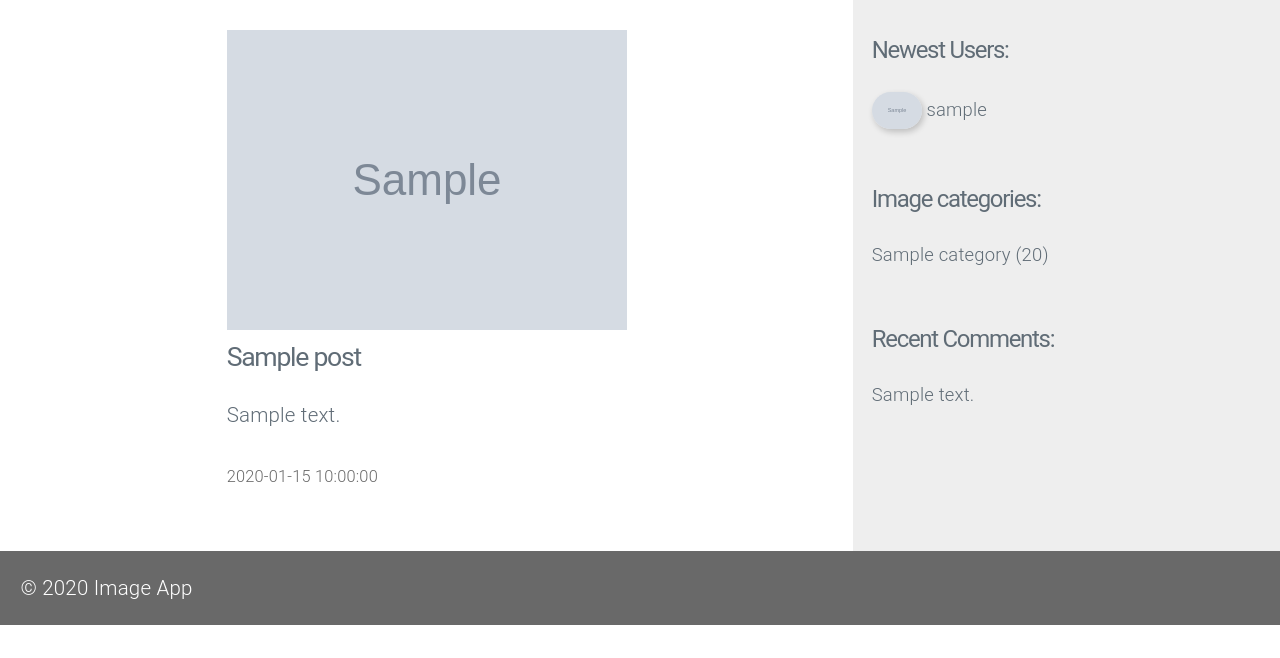
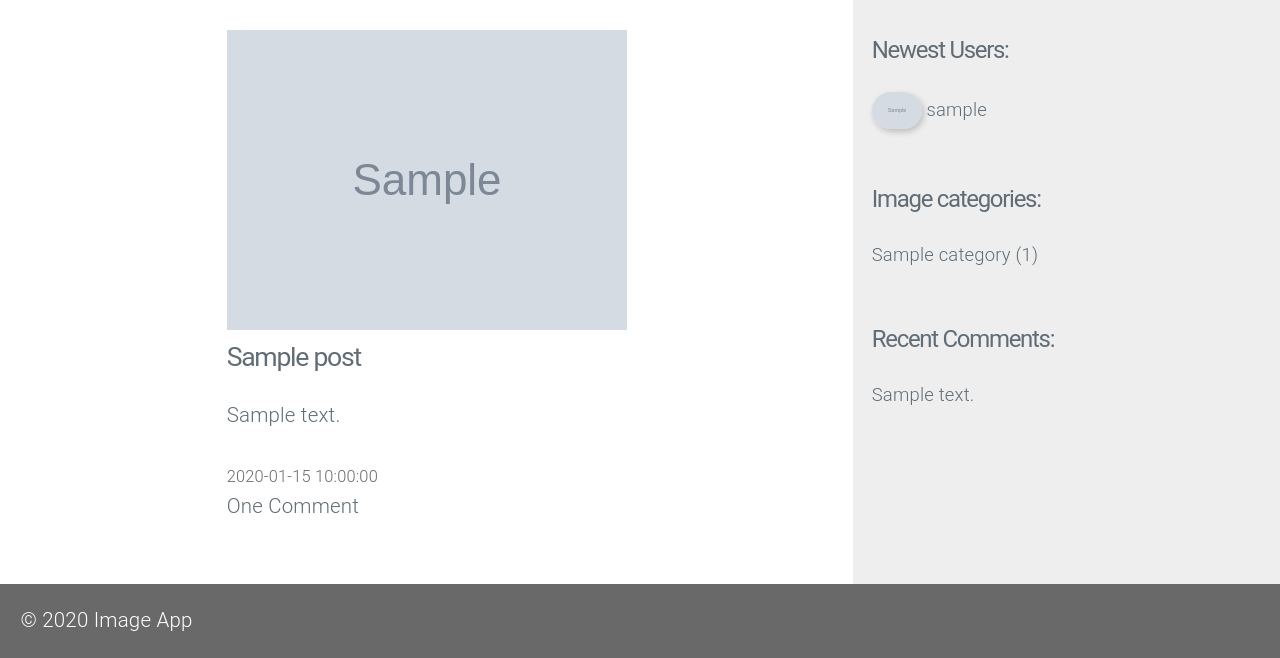
Before and after one commit to melissacabral/2020-fall, a PHP site: page / in a window 1280 px wide. Shown: the part 189-847 px from the top of the page. Before the commit the page ends 814 px from the top, so only its background shows below. Run offline with PHP 8.4, Linux system fonts and the light colour scheme; tables that the repository leaves empty or names only in its code hold one stand-in row (values such as "Sample post"); grey boxes marked "Sample" are stand-in pictures.

Commit message:
adding COUNT functions

```diff
--- /dev/null
+++ b/image-app/includes/functions.php
@@ -0,0 +1,44 @@
+<?php
+//count all the published posts in any category
+function count_posts_in_cat( $cat_id ){
+	//use the existing database variable
+	global $db;
+	$sql = "SELECT COUNT(*) AS total
+			FROM posts
+			WHERE category_id = $cat_id
+			AND is_published = 1";
+	//run it
+	$result = $db->query($sql);
+	//check it
+	if( $result->num_rows >= 1  ){
+		//loop it
+		while( $row = $result->fetch_assoc() ){
+			echo $row['total'];
+		}
+	}//end if
+}
+
+//count the number of approved comments on any post
+function count_comments( $post_id ){
+	global $db;
+	$sql = "SELECT COUNT(*) AS total
+				FROM comments
+				WHERE post_id = $post_id
+				AND is_approved = 1";
+	//run it
+	$result = $db->query($sql);
+	//check it
+	if( $result->num_rows >= 1 ){
+		//loop it
+		while( $row = $result->fetch_assoc() ){
+			//display with correct grammar
+			if( $row['total'] == 1 ){
+					echo 'One Comment';
+			}else{
+				echo $row['total'] . ' Comments';
+			}
+		} //end while
+	} //end if
+}
+
+//no close php
--- a/image-app/index.php
+++ b/image-app/index.php
@@ -1,6 +1,8 @@
 <?php
 //load the DB connection and configuration
-require( 'CONFIG.php' ); ?>
+require( 'CONFIG.php' );
+require_once( 'includes/functions.php' );
+?>
 <!DOCTYPE html>
 <html>
 <head>
@@ -18,7 +20,7 @@ require( 'CONFIG.php' ); ?>
 
 			<?php
 			//get the most recent 20 published posts
-			$sql = "SELECT image, title, body, date
+			$sql = "SELECT image, title, body, date, post_id
 					FROM posts
 					WHERE is_published = 1
 					ORDER BY date DESC
@@ -38,6 +40,7 @@ require( 'CONFIG.php' ); ?>
 				<h2><?php echo $post['title']; ?></h2>
 				<p><?php echo $post['body']; ?></p>
 				<span class="date"><?php echo $post['date']; ?></span>
+				<span class="comment-count"><?php count_comments( $post['post_id'] ); ?></span>
 			</div><!-- 	end .post	 -->
 			<?php
 				} //end while
@@ -95,7 +98,7 @@ require( 'CONFIG.php' ); ?>
 					<?php
 					//loop it
 					while( $cat = $result->fetch_assoc() ){ ?>
-					<li><?php echo $cat['name']; ?> (20)</li>
+					<li><?php echo $cat['name']; ?> (<?php 	count_posts_in_cat( $cat['category_id'] ); ?>)</li>
 					<?php } //end while
 					//free it
 					$result->free(); ?>
```
